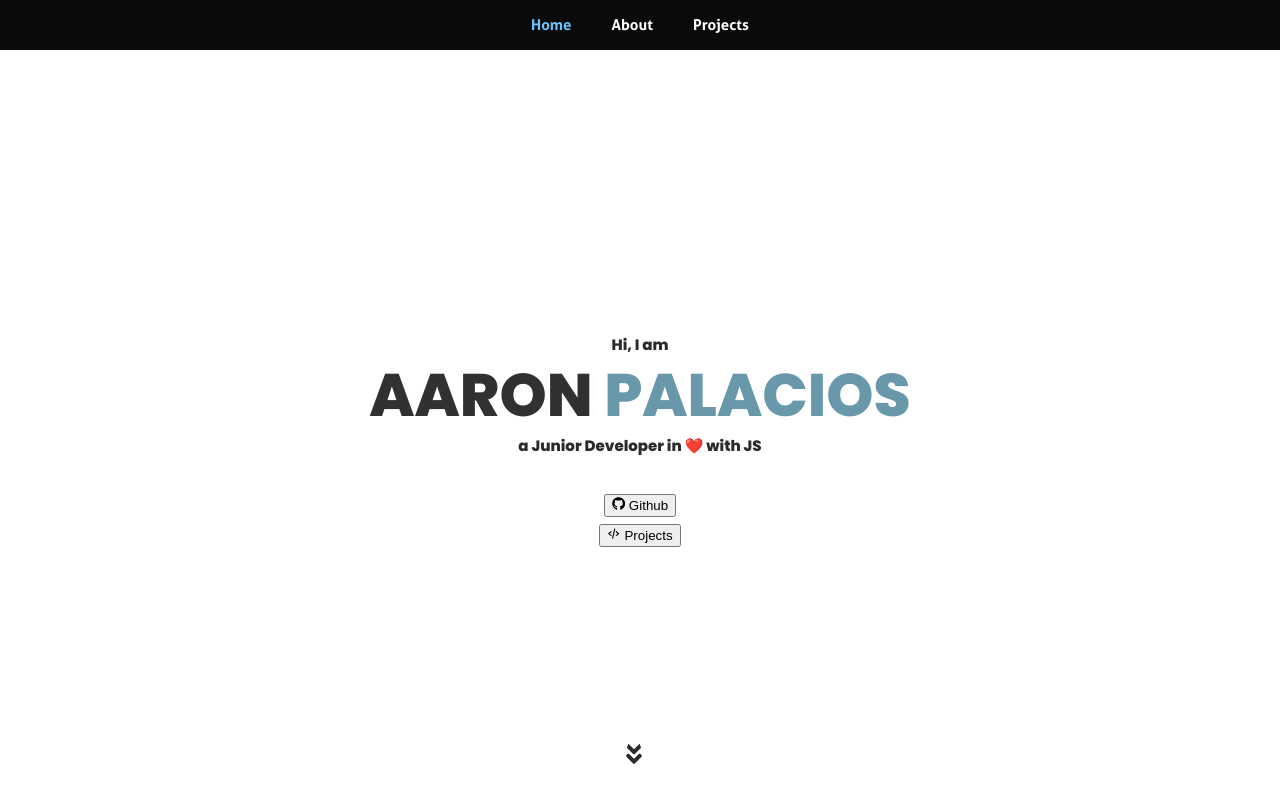
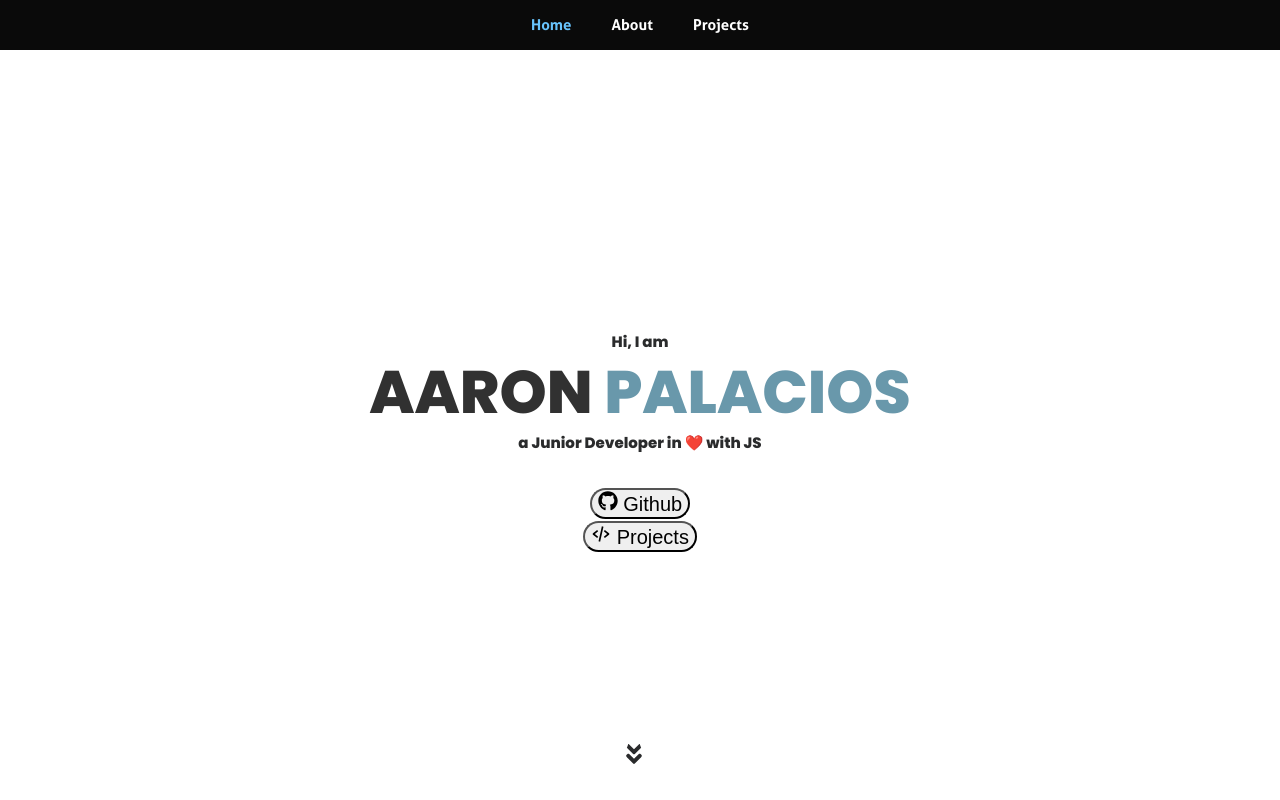
Before and after one commit to apalaciosdev/apalaciosdev-Website, a React (Create React App) app: page / in a window 1280 px wide. Shown: the top 800 px of the page. Built offline with nearby package versions, Linux system fonts and the light colour scheme.

Commit message:
2201011250

```diff
--- /dev/null
+++ b/src/assets/styles/jss/buttonLink.js
@@ -0,0 +1,14 @@
+import {Colors} from '../colors'
+
+const ButtonLink = {
+
+  button: {
+    borderRadius: 100,
+    fontSize: 20,
+
+    zIndex: 2
+  }
+
+}
+
+export default ButtonLink
--- a/src/components/ButtonLink.js
+++ b/src/components/ButtonLink.js
@@ -2,17 +2,25 @@ import React from "react";
 import { FaGithub,} from "react-icons/fa";
 import { BiCodeAlt } from "react-icons/bi";
 
+import buttonLink from '../assets/styles/jss/buttonLink'
+import {createUseStyles} from 'react-jss'
+
+
+
 const ButtonLink = ({ type }) => {
+  const useStyles = createUseStyles(buttonLink);
+  const css = useStyles();
+
   const name = type;
   return (
     <div>
       {(() => {
         switch (name) {
           case "github":
-            return  <button><FaGithub/> Github</button>;
+            return  <button className={css.button}><FaGithub/> Github</button>;
 
           case "code":
-            return <button><BiCodeAlt/> Projects</button>;
+            return <button className={css.button}><BiCodeAlt/> Projects</button>;
 
           default:
             return <div>You are a User.</div>;
```
